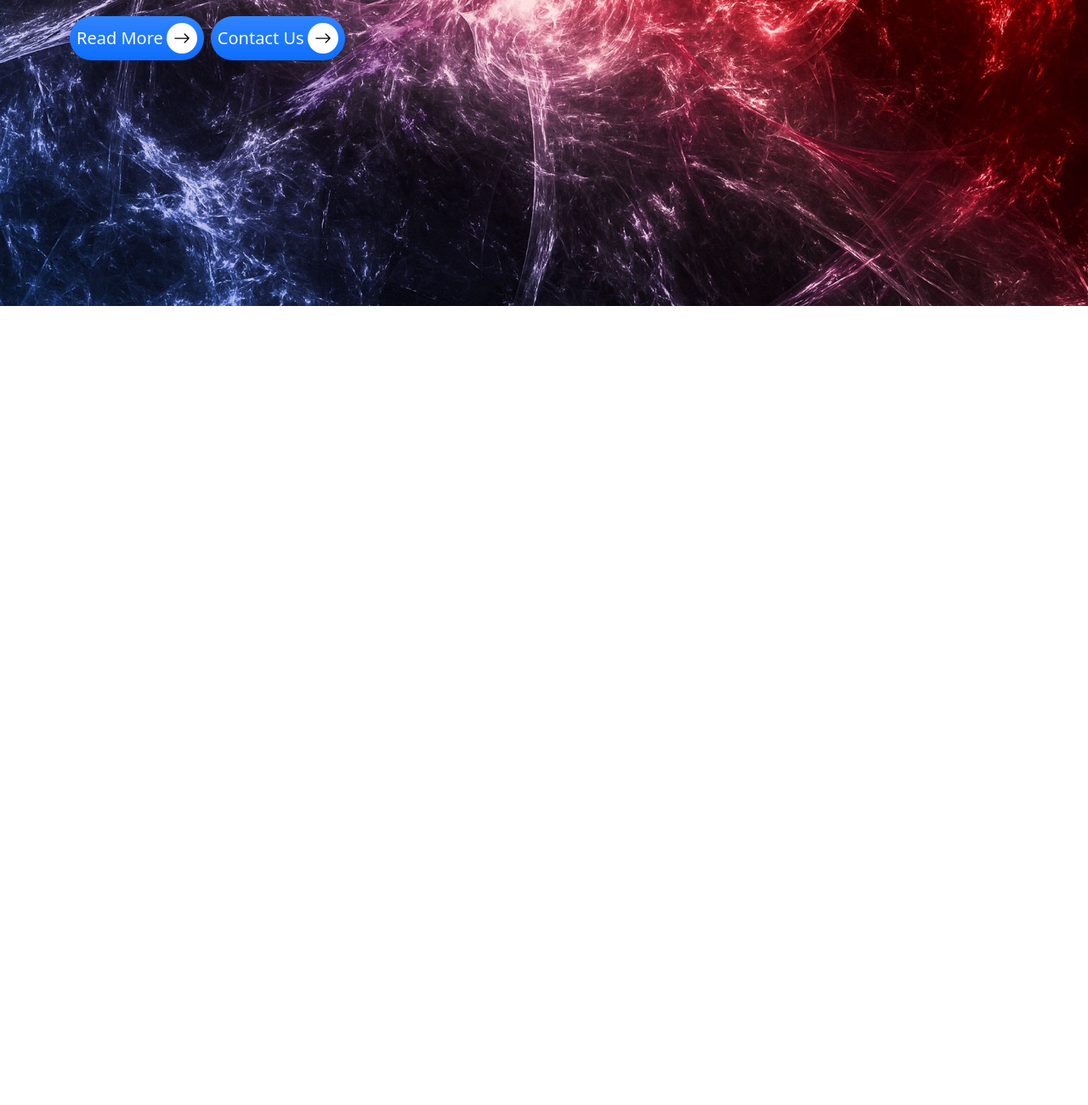
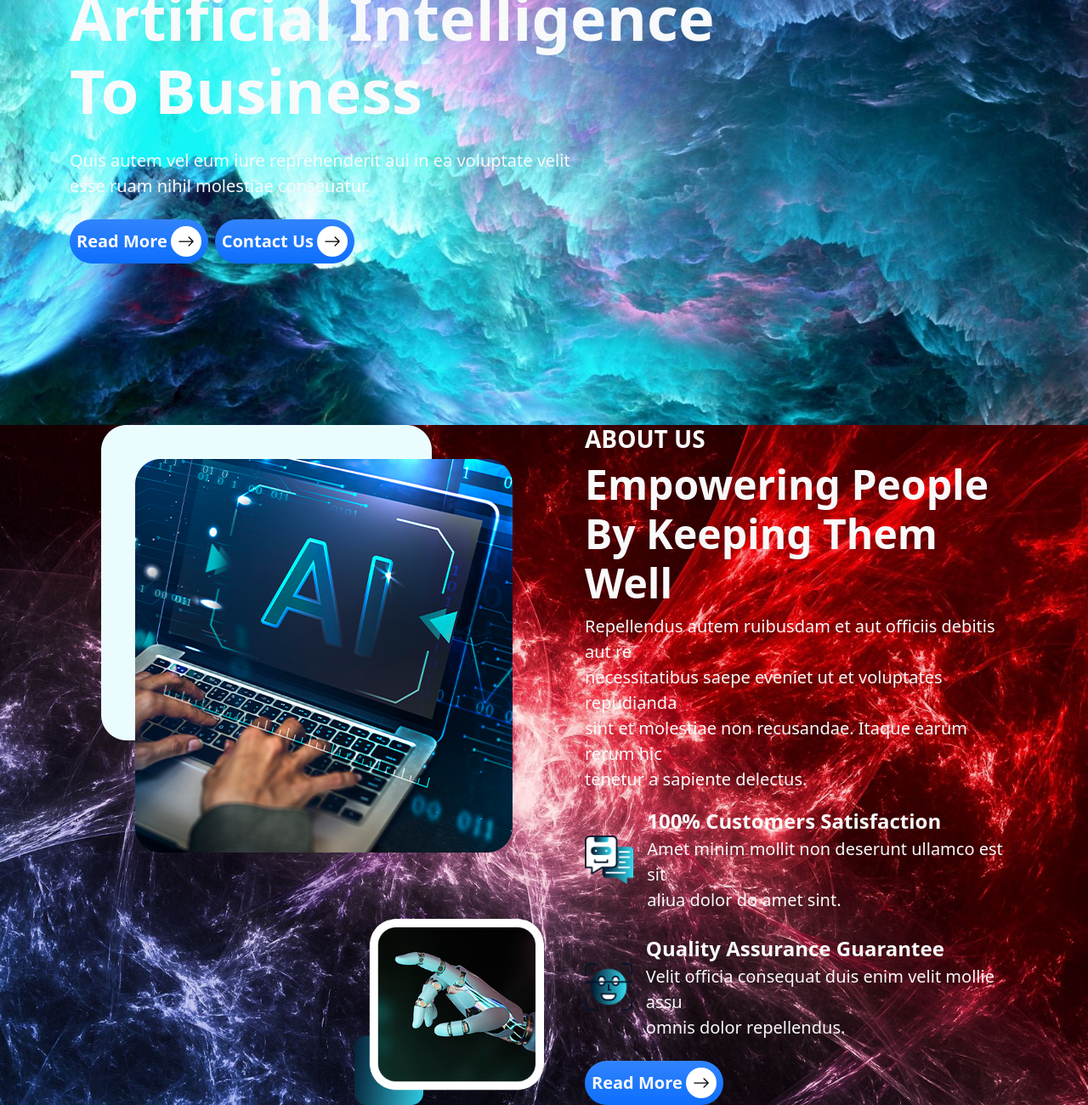
Before and after one commit to tearz1807/Bootstrap-Tema-Code, a plain HTML site: page index.html in a window 1280 px wide. Shown: the part 440-1740 px from the top of the page at 85% size. Before the commit the page ends 800 px from the top, so only its background shows below. Drawn offline with nearby package versions, Linux system fonts and the light colour scheme.

Commit message:
Сделал вторую страницу

```diff
--- a/index.html
+++ b/index.html
@@ -6,11 +6,11 @@
     <title>Document</title>
     <link rel="stylesheet" href="https://cdn.jsdelivr.net/npm/bootstrap@5.3.3/dist/css/bootstrap.min.css">
 </head>
-<body>
-    <div class="background" style="background-image: url(1080.jpg); background-repeat: no-repeat; background-position: center; background-size: cover; min-height: 100vh;">
+<body >
+    <div class="background" style="background-image: url(7.jpg); background-repeat: no-repeat; background-position: center; background-size: cover; min-height: 100vh;">
         <div class="container pt-5" data-bs-theme="dark">
             <nav class="navbar navbar-expand-lg bg-transparent">
-                <a class="navbar-brand text-light fs-5 fw-bold" href="#">
+                <a class="navbar-brand text-light fs-3 fw-bold" href="#">
                     <img src="brilliance.svg" alt="Logo" width="30" height="24" class="d-inline-block align-text-top">
                     Artelligence</a>
                 <div class="container-fluid">
@@ -27,47 +27,90 @@
                             </ul>
                         </div>
                         <a href="#" class="text-decoration-none text-light fs-5 me-4 ms-4">Contact Us</a>
-                        <a class="text-decoration-none text-light fs-5 bg-primary bg-gradient rounded-pill p-2 d-flex align-items-center flex-nowrap" href="#">
+                        <a class="text-decoration-none text-light fs-5 fw-bold bg-primary bg-gradient rounded-pill p-2 d-flex align-items-center flex-nowrap" href="#">
                             Let's talk
                             <span class="d-inline-flex justify-content-center align-items-center bg-light rounded-circle ms-2" style="width: 36px; height: 36px;">
                                 <img src="arrow-right.svg" alt="Logo" width="30" height="24" class="d-inline-block">
                             </span>
                         </a>
-
-
                     </div>
                 </div>
             </nav>
         </div>
-
-        <div class="container">
+        <div class="container min-vh-100 d-flex align-items-center justify-content-start">
             <div class="row">
-                <div class="col">
-                    <h1 class="fw-bold display-2 text-light">
+                <div class="col text-start">
+                    <h1 class="fw-bold display-2 text-light mb-4">
                         Bring Force of <br>
                         Artificial Intelligence <br>
                         To Business
                     </h1>
-                    <p class="fw-normal fs-5 text-light">
+                    <p class="fw-normal fs-5 text-light mb-4">
                         Quis autem vel eum iure reprehenderit aui in ea voluptate velit <br>
                         esse ruam nihil molestiae conseuatur.
                     </p>
-                    <div class="d-flex flex-row">
-                        <a class="text-decoration-none text-light fs-5 bg-primary bg-gradient rounded-pill p-2 d-flex align-items-center me-2" href="#">
+                    <div class="d-flex flex-row justify-content-start">
+                        <a class="text-decoration-none text-light fs-5 fw-bold bg-primary bg-gradient rounded-pill p-2 d-flex align-items-center me-2" href="#">
                             Read More
                             <span class="bg-white rounded-circle d-flex justify-content-center align-items-center ms-1 bg-light" style="width: 36px; height: 36px;">
                                 <img src="arrow-right.svg" alt="Logo" width="20" height="20">
                             </span>
                         </a>
-                        <a class="text-decoration-none text-light fs-5 bg-primary bg-gradient rounded-pill p-2 d-flex align-items-center" href="#">
+                        <a class="text-decoration-none text-light fs-5 fw-bold bg-primary bg-gradient rounded-pill p-2 d-flex align-items-center" href="#">
                             Contact Us
                             <span class="bg-white rounded-circle d-flex justify-content-center align-items-center ms-1 bg-light" style="width: 36px; height: 36px;">
                                 <img src="arrow-right.svg" alt="Logo" width="20" height="20">
                             </span>
                         </a>
                     </div>
+                </div>
+            </div>
+        </div>
 
-    </div>
-    <script src="https://cdn.jsdelivr.net/npm/bootstrap@5.3.3/dist/js/bootstrap.bundle.min.js"></script>
+        <div class="background" style="background-image: url(1080.jpg); background-repeat: no-repeat; background-position: center; background-size: cover; min-height: 100vh;">
+            <div class="container d-flex align-items-center justify-content-center" style="height: 100vh; position: relative;">
+                <div class="row w-100">
+                    <div class="col-md-6 d-flex flex-column align-items-center position-relative">
+                        <img src="qaz.png" alt="картинка" class="img-fluid mb-4" style="position: relative;">
+                        <img src="wsx.png" alt="картинка" class="img-fluid position-absolute" style="bottom: 0; right: 0; width: 40%; height: auto;">
+                    </div>
+                    <div class="col-md-6 text-start ps-5">
+                        <h2 class="fw-bold fs-3 text-light">ABOUT US</h2>
+                        <h3 class="fw-bold display-5 text-light">Empowering People <br> By Keeping Them Well</h3>
+                        <p class="fw-normal fs-5 text-light">
+                            Repellendus autem ruibusdam et aut officiis debitis aut re <br> necessitatibus saepe eveniet ut et voluptates repudianda <br> sint et molestiae non recusandae. Itaque earum rerum hic <br> tenetur a sapiente delectus.
+                        </p>
+                        <div class="d-flex align-items-center mb-4">
+                            <div class="text-center me-3">
+                                <img src="edc.png" alt="иконка" class="img-fluid">
+                            </div>
+                            <div>
+                                <p class="fw-bold fs-4 text-light mb-0">100% Customers Satisfaction</p>
+                                <p class="fw-normal fs-5 text-light mb-0">Amet minim mollit non deserunt ullamco est sit <br> aliua dolor do amet sint.</p>
+                            </div>
+                        </div>
+                        <div class="d-flex align-items-center mb-4">
+                            <div class="text-center me-3">
+                                <img src="rfv.png" alt="иконка" class="img-fluid">
+                            </div>
+                            <div>
+                                <p class="fw-bold fs-4 text-light mb-0">Quality Assurance Guarantee</p>
+                                <p class="fw-normal fs-5 text-light mb-0">Velit officia consequat duis enim velit mollie assu <br> omnis dolor repellendus.</p>
+                            </div>
+                        </div>
+                        <div class="d-flex flex-row justify-content-start">
+                            <a class="text-decoration-none text-light fs-5 fw-bold bg-primary bg-gradient rounded-pill p-2 d-flex align-items-center me-2" href="#">
+                                Read More
+                                <span class="bg-white rounded-circle d-flex justify-content-center align-items-center ms-1 bg-light" style="width: 36px; height: 36px;">
+                                    <img src="arrow-right.svg" alt="Logo" width="20" height="20">
+                                </span>
+                            </a>
+                        </div>
+                    </div>
+                </div>
+            </div>
+        </div>
+
+        <script src="https://cdn.jsdelivr.net/npm/bootstrap@5.3.3/dist/js/bootstrap.bundle.min.js"></script>
 </body>
 </html>
```
Also changed, not shown: 7.jpg (added), 9.png (added), edc.png (added), qaz.png (added), rfv.png (added), wsx.png (added), ооо.png (added).
